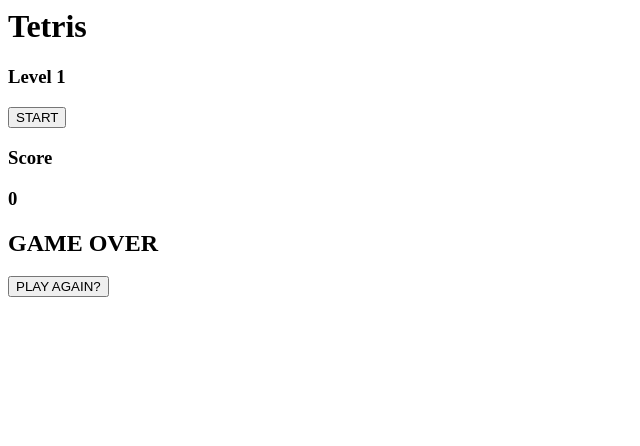
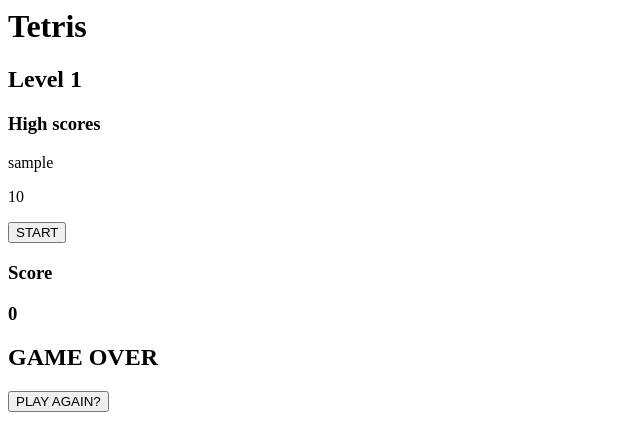
Before and after one commit to marcantoineblais/games, a Rails app: page /games/1 in a window 1280 px wide. Shown: the top 446 px of the page, without its empty margins (0-640 px from the left). Run offline with Rails 7, Linux system fonts and the light colour scheme; data comes from the database, SQL or seed files in the repository; tables that the repository leaves empty hold one stand-in row (values such as "Sample post").

Commit message:
added highscores

```diff
--- a/app/assets/stylesheets/components/_tetris.scss
+++ b/app/assets/stylesheets/components/_tetris.scss
@@ -18,6 +18,12 @@
 
   #score {
     padding-left: 3em;
+  }
+
+  #high-scores {
+    min-width: fit-content;
+    height: fit-content;
+    padding: 0 1em;
   }
 
   #game-over {
--- a/app/models/game.rb
+++ b/app/models/game.rb
@@ -1,2 +1,3 @@
 class Game < ApplicationRecord
+  has_many :scores
 end
--- a/app/models/user.rb
+++ b/app/models/user.rb
@@ -1,4 +1,6 @@
 class User < ApplicationRecord
+  has_many :scores
+
   # Include default devise modules. Others available are:
   # :confirmable, :lockable, :timeoutable, :trackable and :omniauthable
   devise :database_authenticatable, :registerable,
--- /dev/null
+++ b/app/views/games/_high_scores.html.erb
@@ -0,0 +1,10 @@
+<h3 class="mt-1">High scores</h3>
+
+<div class="d-flex flex-column mt-4">
+  <% scores.order(points: :desc).first(10).each do |score| %>
+    <div class="d-flex justify-content-between">
+      <p><%= score.user.username %></p>
+      <p><%= score.points %></p>
+    </div>
+  <% end %>
+</div>
--- a/app/views/games/_tetris.html.erb
+++ b/app/views/games/_tetris.html.erb
@@ -1,6 +1,9 @@
 <div class="tetris" data-controller="tetris" data-action="keydown@window->tetris#moveInput keyup@window->tetris#removeInput">
-  <h3 class="text-center" data-tetris-target="level">Level 1</h3>
+  <h2 class="text-center" data-tetris-target="level">Level 1</h2>
   <div class="d-flex justify-content-center">
+    <div id="high-scores" class="high-scores scoreboard me-5">
+      <%= render 'games/high_scores.html.erb', scores: game.scores %>
+    </div>
     <div>
       <div class="board">
         <% y = 0 %>
--- a/config/routes.rb
+++ b/config/routes.rb
@@ -1,5 +1,7 @@
 Rails.application.routes.draw do
   devise_for :users
   get '/', to: 'games#index'
-  resources :games, only: %i[index show]
+  resources :games, only: %i[index show] do
+    resources :score, only: :create
+  end
 end
```
